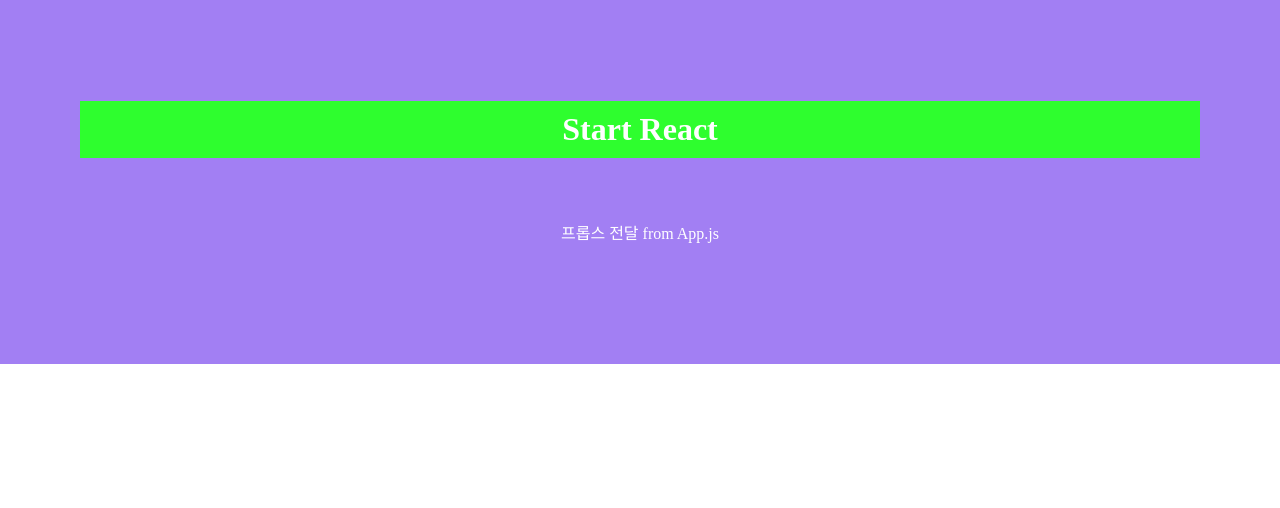
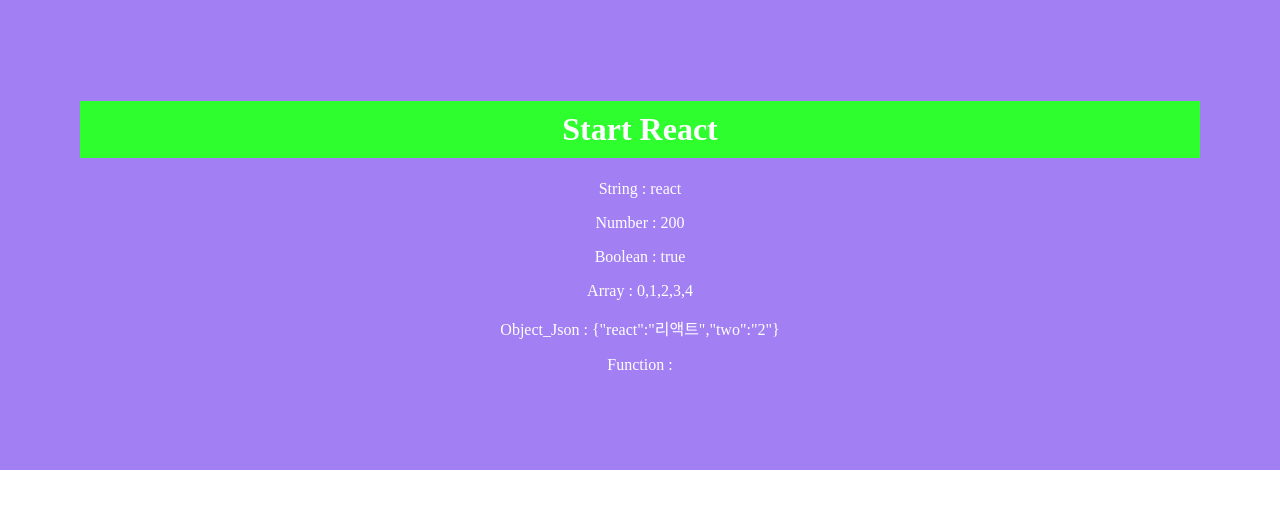
Before and after one commit to lee-kangpyo/react-start, a React (Create React App) app in the folder client/: page / in a window 1280 px wide. Shown: the top 508 px of the page. Built offline with nearby package versions, Linux system fonts and the light colour scheme.

Commit message:
PropsTypes

```diff
--- a/client/src/App.js
+++ b/client/src/App.js
@@ -1,12 +1,19 @@
 import React from 'react';
 import './App.css';
-import Props from './component2/R017_Props'
+import PropsDataType from './component2/R018_PropsDatatype'
 
 function App() {
   return (
     <div>
       <h1>Start React</h1>
-      <Props props_val="프롭스 전달" />
+      <PropsDataType
+        String="react"
+        Number={200}
+        Boolean={1==1}
+        Array={[0,1,2,3,4]}
+        Object_Json={{react:"리액트", two:"2"}}
+        Function={alert("Function!!!")}
+      />
     </div>
   );
 }
--- /dev/null
+++ b/client/src/component2/R018_PropsDatatype.js
@@ -0,0 +1,34 @@
+import React from 'react'
+import PropTypes from 'prop-types'
+
+class R018_PropsDatatype extends React.Component {
+  render () {
+    let {
+      String, Number, Boolean, Array, Object_Json, Function
+    } = this.props;
+
+    return(
+      <div style={{padding : "0px"}}>
+        <p>String : {String}</p>
+        <p>Number : {Number}</p>
+        <p>Boolean : {Boolean.toString()}</p>
+        <p>Array : {Array.toString()}</p>
+        <p>Object_Json : {JSON.stringify(Object_Json)}</p>
+        <p>Function : {Function}</p>
+      </div>
+    )
+  }
+}
+
+// 콘솔에 타입 에러 메시지가 출력됨
+R018_PropsDatatype.propTypes = {
+  String:PropTypes.number,
+  Number:PropTypes.number,
+  Boolean:PropTypes.bool,
+  Array:PropTypes.array,
+  Object_Json:PropTypes.object,
+  Function:PropTypes.func,
+
+}
+
+export default R018_PropsDatatype;
```
